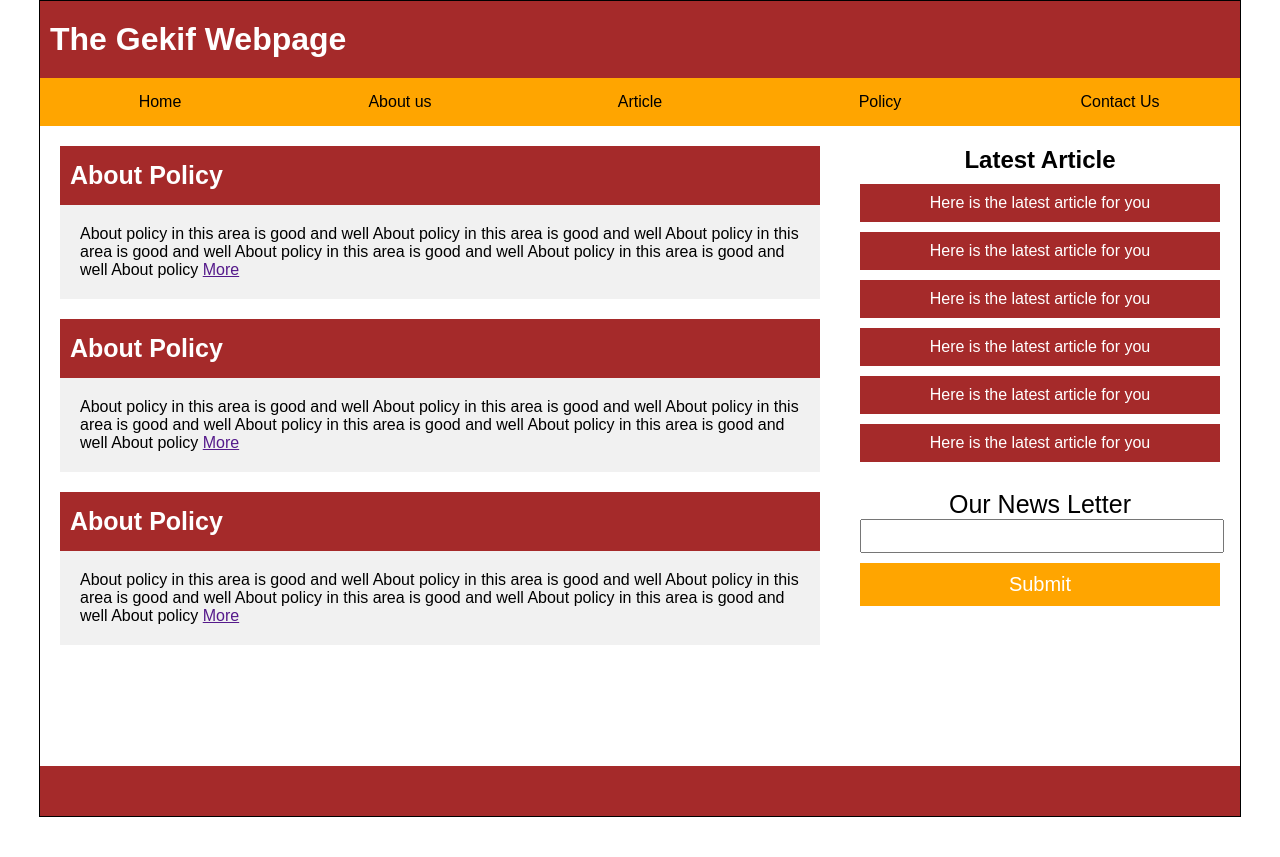
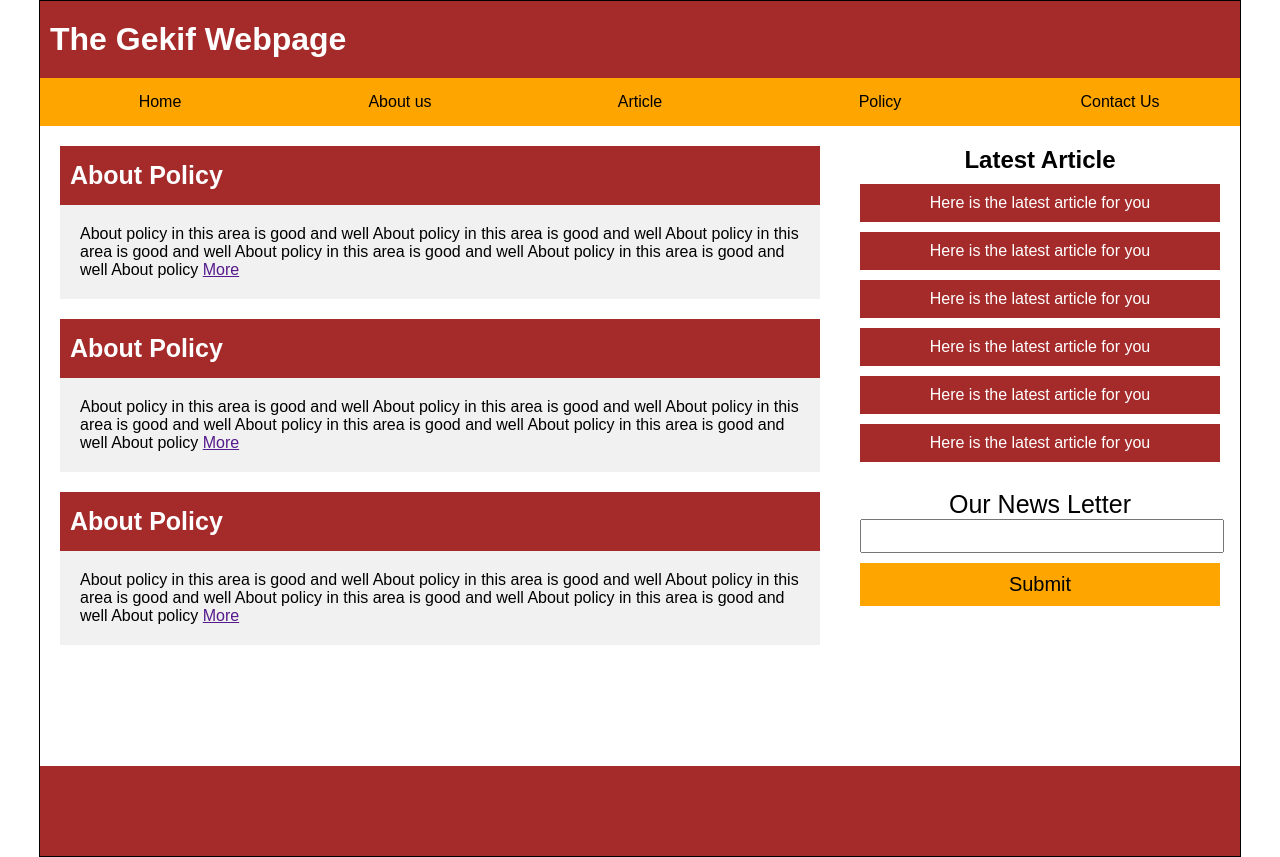
Before and after one commit to gekif/CompWebBegToAdvPks, a PHP site: the page made by 1-HTMLCSS/47-50 Final Project HTML/Final Project.html in a window 1280 px wide. Before the commit the page ends 817 px from the top, so only its background shows below. Run offline with PHP 8.4, Linux system fonts and the light colour scheme.

Commit message:
Final Project Complete Footer CSS

```diff
--- a/1-HTMLCSS/47-50 Final Project HTML/style.css
+++ b/1-HTMLCSS/47-50 Final Project HTML/style.css
@@ -156,11 +156,17 @@
                     width: 360px;
                     /*height: 30px;*/
                     background-color: orange;
-                    color: white;
+                    color: black;
                     padding: 10px 0;
                     border: none;
                     font-size: 20px;
                     margin: 10px 0;
+                }
+
+
+                input[type='submit']:hover {
+                    background-color: brown;
+                    color: white;
                 }
 
 
@@ -169,4 +175,7 @@
         background-color: brown;
         width: 1200px;
         height: 50px;
+        color: white;
+        text-align: center;
+        padding: 20px 0;
     }
```
